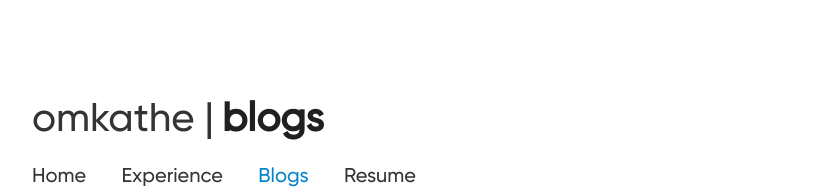
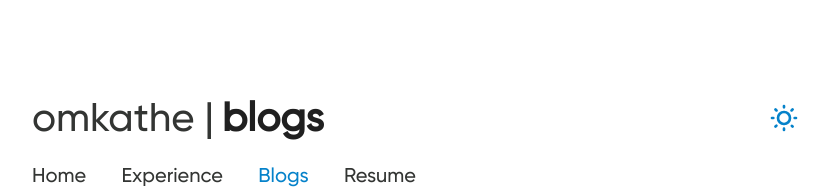
Before and after one commit to jjjxtan/astanuk, a Next.js app: page /blogs in a window 1280 px wide. Shown: the top 195 px of the page, without its empty margins (224-1055 px from the left). Built offline with nearby package versions, Linux system fonts and the light colour scheme.

Commit message:
feat: dark-mode-blog

```diff
--- a/Components/Blogs/Blogs.module.css
+++ b/Components/Blogs/Blogs.module.css
@@ -1,3 +1,8 @@
+.titleWrapper{
+    display: flex;
+    align-items: center;
+    justify-content: space-between;
+}
 .blogsContainer{
     margin-top: 1.5rem;
 }
@@ -10,12 +15,6 @@
 }
 .paragraph{
     margin-top: 0.2rem;
-}
-.newTag{
-    background-color: #FFD400;
-    margin-left: 1rem;
-    padding-top: 0;
-    padding-bottom: 0;
 }
 
 .secondaryText{
--- a/Components/Blogs/Blogs.tsx
+++ b/Components/Blogs/Blogs.tsx
@@ -3,6 +3,7 @@ import { Aligner } from "../Common/Aligner/Aligner";
 import { Footer } from "../Common/Footer/Footer";
 import { Navigation } from "../Common/Navigation/Navigation";
 import { Paragraph } from "../Common/Paragraph/Paragraph";
+import { ThemeToggle } from "../Common/ThemeToggle/ThemeToggle";
 import { NameTitle } from "../Common/Title/NameTitle";
 import { Title } from "../Common/Title/Title";
 import { Blog } from "./Blog";
@@ -42,7 +43,10 @@ export const Blogs = (): ReactElement => {
     return (
         <Aligner>
             <>
-                <NameTitle name="omkathe | " page="blogs" />
+                <div className={classes.titleWrapper}>
+                    <NameTitle name="omkathe | " page="blogs" />
+                    <ThemeToggle/>
+                </div>
                 <Navigation />
                 <Paragraph>
                     {text}
```
